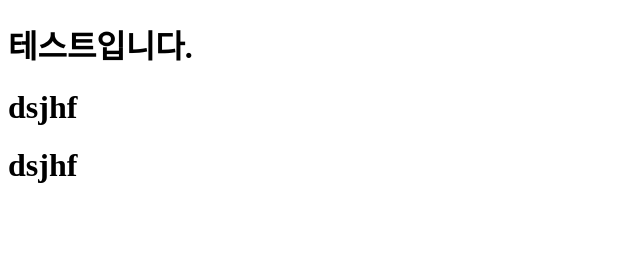
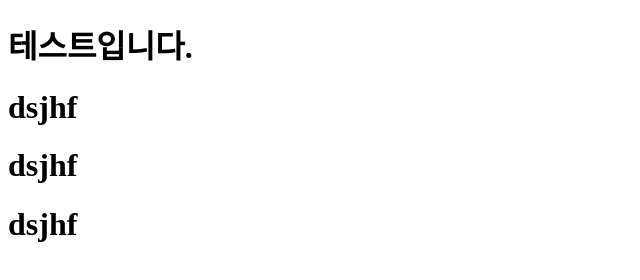
Before and after one commit to cine-choi/HTML-CSS-JQUER-Basic, a plain HTML site: page test.html in a window 1280 px wide. Shown: the whole page, without its empty margins (0-640 px from the left). Drawn offline with Linux system fonts and the light colour scheme.

Commit message:
three commet

```diff
--- a/test.html
+++ b/test.html
@@ -10,5 +10,8 @@
   <h1>테스트입니다.</h1>
   <h1>dsjhf</h1>
   <h1>dsjhf</h1>
+  <h1>dsjhf</h1>
+
+
 </body>
 </html>
```
